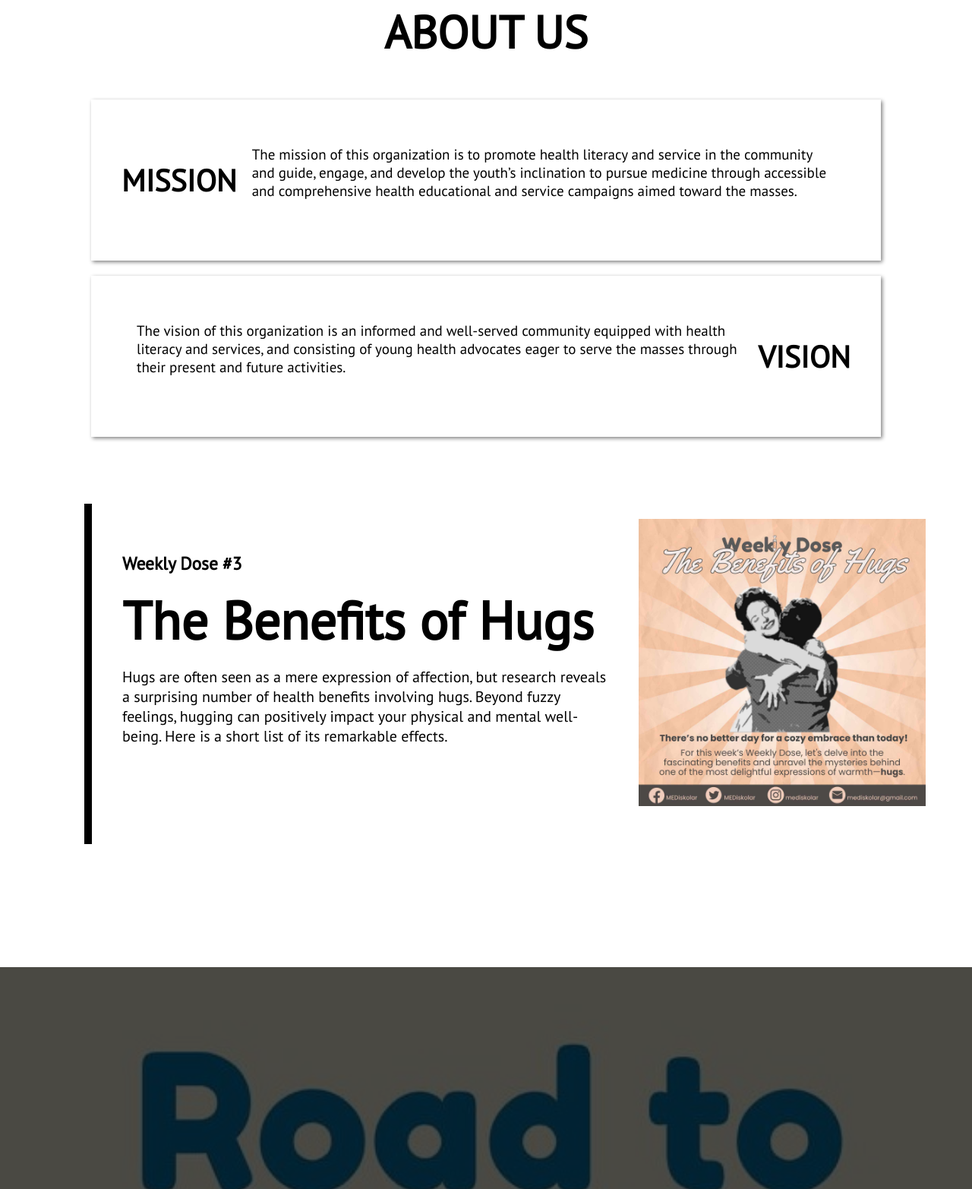
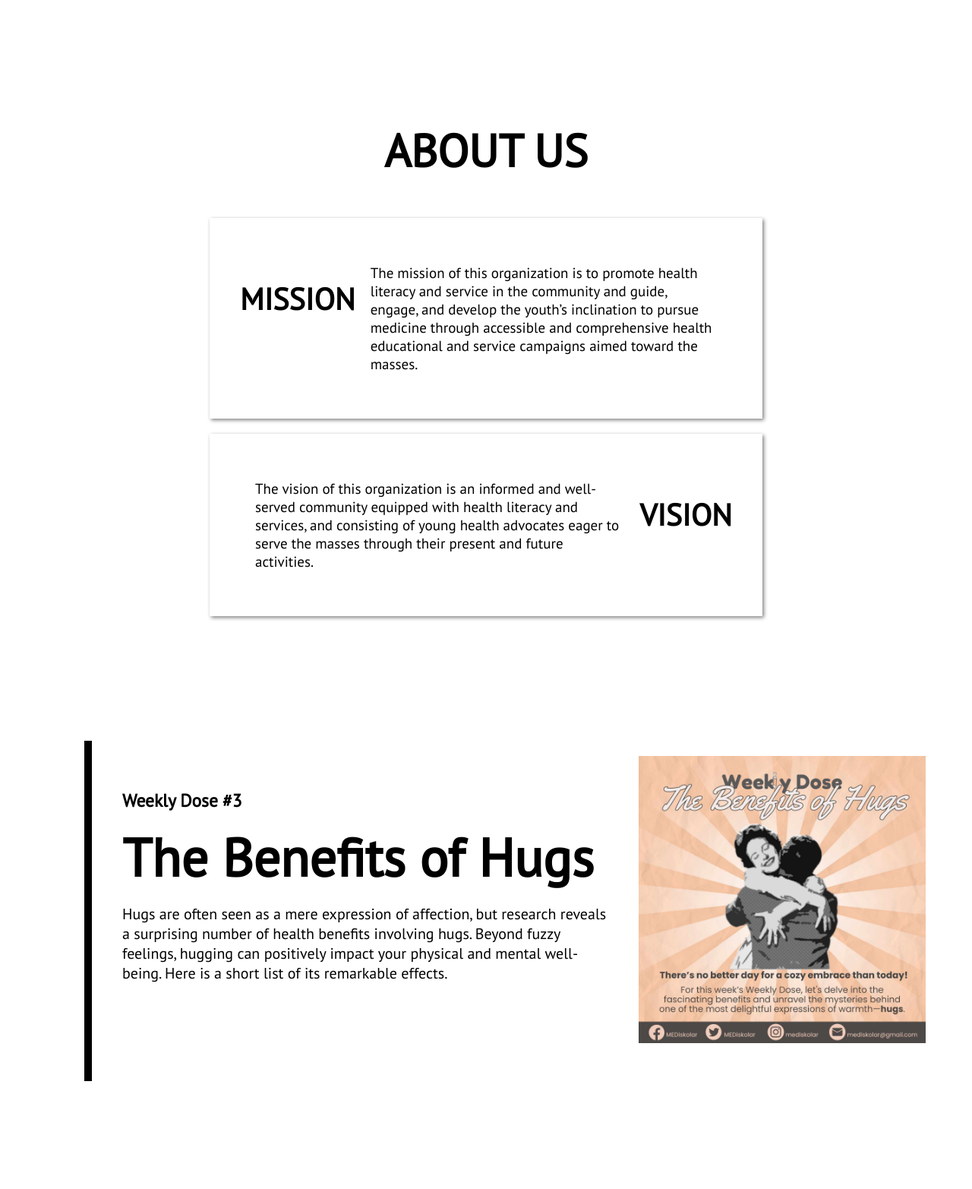
Before and after one commit to MEDIskolar/MEDIskolar, a plain HTML site: page index.html in a window 1280 px wide. Shown: the part 785-2350 px from the top of the page at 76% size. Drawn offline with Linux system fonts and the light colour scheme.

Commit message:
Update website.css

```diff
--- a/website.css
+++ b/website.css
@@ -65,7 +65,7 @@ section > h1 {
 
 
 #MNV {
-    margin: 100px;
+    margin: 20%;
 }
 
 #MNV h2 {
@@ -123,7 +123,7 @@ section .cards h3 {
 
 
 #feature {
-    margin-top: 100px;
+    margin-top: 20%;
 }
 .breaker{
     background-color: black;
```
